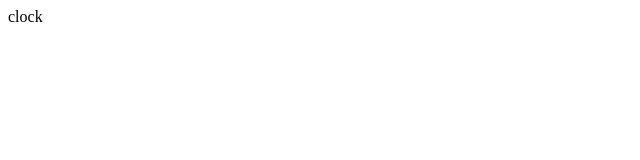
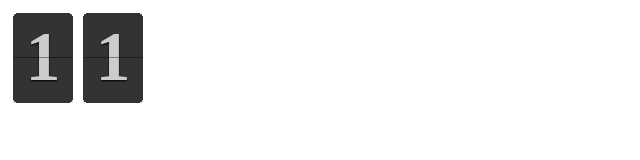
Before and after one commit to xiaxiangfeng/react-flip-clock, a React app: page / in a window 1280 px wide. Shown: the whole page, without its empty margins (0-640 px from the left). Built offline with nearby package versions, Linux system fonts and the light colour scheme.

Commit message:
添加动画

```diff
--- a/src/index.scss
+++ b/src/index.scss
@@ -1,3 +1,222 @@
-.box {
-    color: red;
+@mixin up-shadow {
+    background: -webkit-gradient(linear, left top, left bottom, color-stop(0%, rgba(0, 0, 0, 0.1)), color-stop(100%, black));
+    background: linear, top, rgba(0, 0, 0, 0.1) 0%, black 100%;
+    background: linear, to bottom, rgba(0, 0, 0, 0.1) 0%, black 100%;
 }
+
+@mixin down-shadow {
+    background: -webkit-gradient(linear, left top, left bottom, color-stop(0%, black), color-stop(100%, rgba(0, 0, 0, 0.1)));
+    background: linear, top, black 0%, rgba(0, 0, 0, 0.1) 100%;
+    background: linear, to bottom, black 0%, rgba(0, 0, 0, 0.1) 100%;
+}
+
+.flip-clock-wrapper {
+    & ul {
+        position: relative;
+        padding: 0px;
+        margin: 5px;
+        width: 60px;
+        height: 90px;
+        font-size: 80px;
+        font-weight: bold;
+        line-height: 87px;
+        border-radius: 6px;
+        background: #000;
+        display: inline-block;
+        vertical-align: top;
+        list-style: none;
+
+        & li {
+            z-index: 1;
+            position: absolute;
+            left: 0;
+            top: 0;
+            width: 100%;
+            height: 100%;
+            text-decoration: none !important;
+
+            & a {
+                display: block;
+                height: 100%;
+                perspective: 200px;
+                margin: 0 !important;
+                overflow: visible !important;
+                cursor: default !important;
+
+                & div {
+                    z-index: 1;
+                    position: absolute;
+                    left: 0;
+                    width: 100%;
+                    height: 50%;
+                    font-size: 80px;
+                    overflow: hidden;
+                }
+            }
+
+            &:first-child {
+                z-index: 2;
+            }
+        }
+    }
+
+    & a {
+        cursor: pointer;
+        text-decoration: none;
+        color: #ccc;
+    }
+
+    & a:hover {
+        color: #fff;
+    }
+
+    .flip {
+        box-shadow: 0 2px 5px rgba(0, 0, 0, 0.7);
+    }
+
+    .shadow {
+        position: absolute;
+        width: 100%;
+        height: 100%;
+        z-index: 2;
+    }
+
+    .up {
+        transform-origin: 50% 100%;
+        top: 0;
+
+        & .inn {
+            top: 0;
+        }
+
+        &:after {
+            content: "";
+            position: absolute;
+            top: 44px;
+            left: 0;
+            z-index: 5;
+            width: 100%;
+            height: 3px;
+            background-color: #000;
+            background-color: rgba(0, 0, 0, 0.4);
+        }
+    }
+
+    .down {
+        transform-origin: 50% 0;
+        bottom: 0;
+
+        & .inn {
+            bottom: 0;
+        }
+    }
+
+    .inn {
+        position: absolute;
+        left: 0;
+        z-index: 1;
+        width: 100%;
+        height: 200%;
+        color: #ccc;
+        text-shadow: 0 1px 2px #000;
+        text-align: center;
+        background-color: #333;
+        border-radius: 6px;
+        font-size: 70px;
+    }
+
+    .flip-clock-active {
+        animation: asd 0.5s 0.5s linear both;
+        z-index: 5;
+
+        & .down {
+            z-index: 2;
+            animation: turn 0.5s 0.5s linear both;
+
+            & .shadow {
+                @include down-shadow;
+                animation: hide 0.5s 0.2s linear both;
+            }
+        }
+
+        & .up {
+          & .shadow {
+                @include up-shadow;
+                animation: hide 0.5s 0.3s linear both;
+            }
+        }
+    }
+
+    .flip-clock-before {
+        z-index: 3 !important;
+
+        & .up {
+            z-index: 2;
+            animation: turn2 0.5s linear both;
+
+            & .shadow {
+                @include up-shadow;
+                animation: show 0.5s linear both;
+            }
+        }
+        & .down {
+            & .shadow {
+                @include down-shadow;
+                animation: show 0.5s linear both;
+            }
+        }
+
+    }
+
+    @keyframes asd {
+        0% {
+          z-index: 2; }
+
+        20% {
+          z-index: 4; }
+
+        100% {
+          z-index: 4; }
+    }
+
+    @keyframes turn {
+        0% {
+          transform: rotateX(90deg);
+        }
+
+        100% {
+          transform: rotateX(0deg);
+        }
+    }
+
+    @keyframes turn2 {
+        0% {
+          transform: rotateX(0deg);
+        }
+
+        100% {
+          transform: rotateX(-90deg);
+        }
+    }
+
+    @keyframes show {
+        0% {
+          opacity: 0;
+        }
+
+        100% {
+          opacity: 1;
+        }
+    }
+
+    @keyframes hide {
+        0% {
+          opacity: 1;
+        }
+
+        100% {
+          opacity: 0;
+        }
+    }
+
+}
--- /dev/null
+++ b/src/num-el.js
@@ -0,0 +1,34 @@
+import React from 'react'
+
+export default ({ num = 1 }) => {
+  const li = []
+
+  for (var i = 0; i < num; ++i) {
+    let style = ''
+
+    if (i === 0) style = 'flip-clock-before'
+
+    if (i === 1) style = 'flip-clock-active'
+
+    li.push(
+      <li key={i} className={style}>
+        <a href="#" className="">
+          <div className="up">
+            <div className="shadow"></div>
+            <div className="inn">{i}</div>
+          </div>
+          <div className="down">
+            <div className="shadow"></div>
+            <div className="inn">{i}</div>
+          </div>
+        </a>
+      </li>
+    )
+  }
+
+  return (
+      <ul>
+        {li}
+      </ul>
+  )
+}
--- a/src/react-flip-clock.js
+++ b/src/react-flip-clock.js
@@ -1,10 +1,10 @@
 import React from 'react'
-import '@/index.scss'
+import Seconds from './seconds'
 
 export default () => {
   return (
-      <div>
-        clock
-      </div>
+    <div className="flip-clock-wrapper">
+      <Seconds />
+    </div>
   )
 }
--- /dev/null
+++ b/src/seconds.js
@@ -0,0 +1,12 @@
+import React from 'react'
+import '@/index.scss'
+import NumEl from './num-el'
+
+export default () => {
+  return (
+    <div>
+      <NumEl num='6' />
+      <NumEl num='10' />
+    </div>
+  )
+}
```
